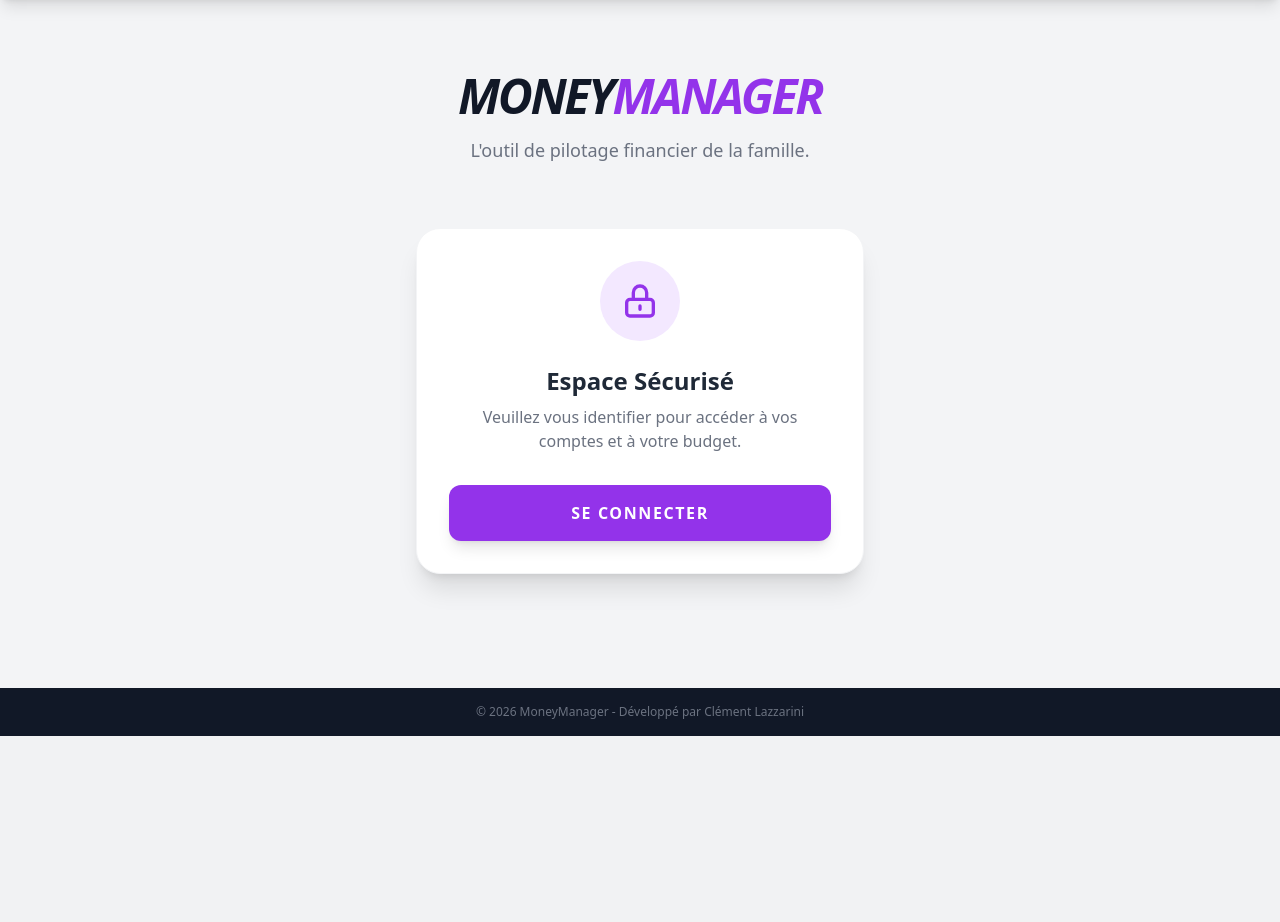
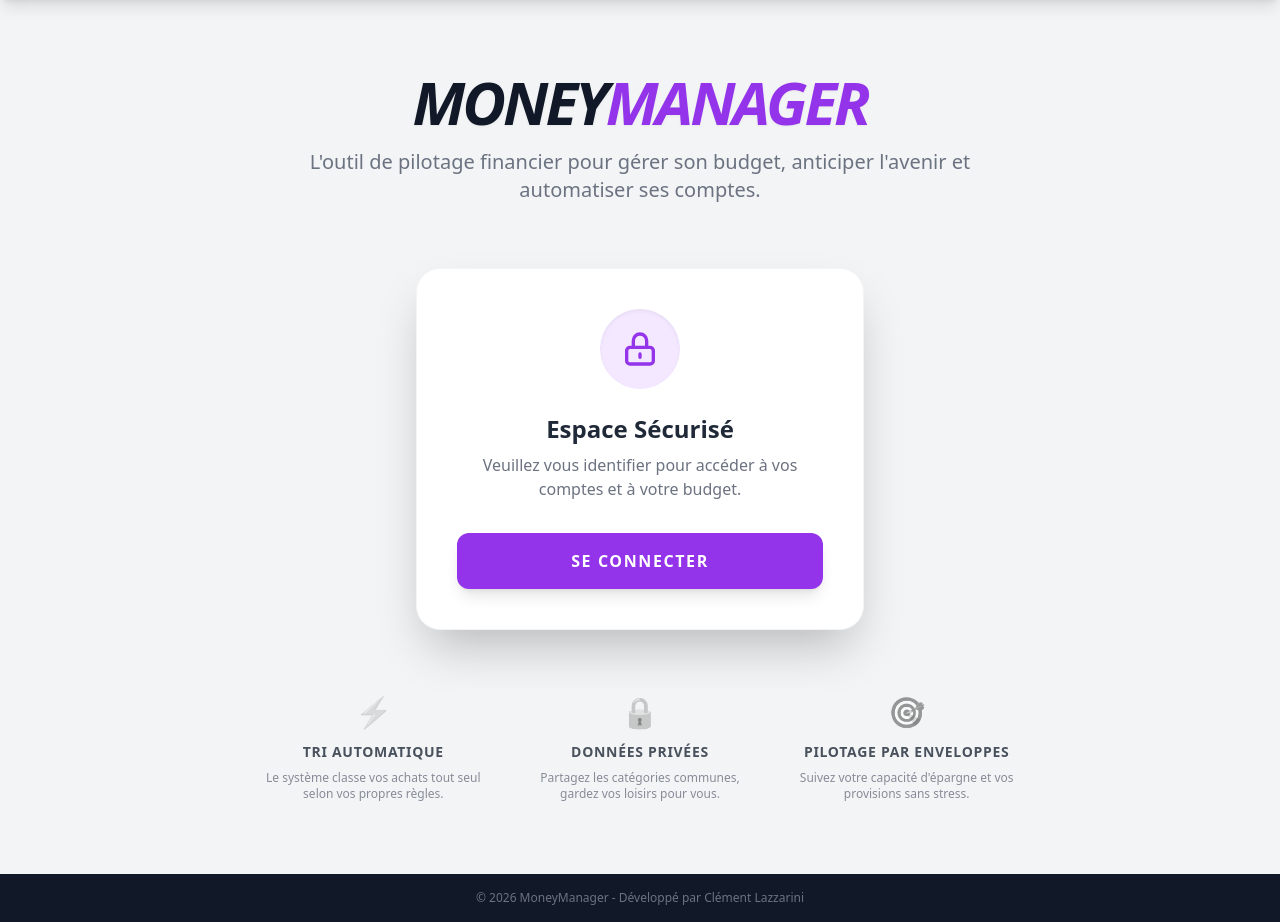
Before and after one commit to ClementLazzarini/MoneyManager, a Django app: page / in a window 1280 px wide. Shown: the part 64-986 px from the top of the page. Before the commit the page ends 800 px from the top, so only its background shows below. Run offline with Django 5.2, Linux system fonts and the light colour scheme; some libraries are stand-ins or nearby versions.

Commit message:
style: redesign home page into a central hub and landing page

```diff
--- a/moneymanager/templates/moneymanager/index.html
+++ b/moneymanager/templates/moneymanager/index.html
@@ -1,50 +1,99 @@
 {% extends 'base.html' %}
 {% load tailwind_tags %}
-
 
 {% block title %}Bienvenue - MoneyManager{% endblock title %}
 
 {% block content %}
-<div class="max-w-4xl mx-auto py-12 px-4">
+<div class="min-h-[80vh] flex flex-col justify-center max-w-5xl mx-auto py-12 px-4">
 
-    <div class="text-center mb-16">
-        <h1 class="text-4xl md:text-5xl font-black text-gray-900 tracking-tighter italic uppercase">
+    <div class="text-center mb-12 md:mb-16">
+        <h1 class="text-4xl md:text-6xl font-black text-gray-900 tracking-tighter italic uppercase drop-shadow-sm">
             Money<span class="text-purple-600">Manager</span>
         </h1>
-        <p class="text-gray-500 mt-4 text-lg font-medium">L'outil de pilotage financier de la famille.</p>
+        <p class="text-gray-500 mt-4 text-lg md:text-xl font-medium max-w-2xl mx-auto">
+            L'outil de pilotage financier pour gérer son budget, anticiper l'avenir et automatiser ses comptes.
+        </p>
     </div>
 
-    <div class="flex flex-col items-center justify-center space-y-6">
-        <div class="bg-white p-8 rounded-3xl shadow-xl border border-gray-100 text-center max-w-md w-full">
+    <div class="flex flex-col items-center justify-center">
 
-            {% if user.is_authenticated %}
-                <!-- === ÉCRAN DÉJÀ CONNECTÉ === -->
-                <div class="w-20 h-20 bg-green-100 text-green-600 rounded-full flex items-center justify-center mx-auto mb-6">
-                    <span class="text-4xl">👋</span>
+        {% if user.is_authenticated %}
+            <div class="bg-white p-8 md:p-10 rounded-3xl shadow-xl border border-gray-100 max-w-2xl w-full">
+
+                <div class="text-center mb-8">
+                    <div class="w-20 h-20 bg-green-100 text-green-600 rounded-full flex items-center justify-center mx-auto mb-4 shadow-inner">
+                        <span class="text-4xl animate-bounce">👋</span>
+                    </div>
+                    <h2 class="text-3xl font-black text-gray-800 mb-1">Bonjour {{ user.username|title }} !</h2>
+                    <p class="text-gray-500 font-medium">Que souhaitez-vous faire aujourd'hui ?</p>
                 </div>
-                <h2 class="text-2xl font-black text-gray-800 mb-2">Bonjour {{ user.username|title }} !</h2>
-                <p class="text-gray-500 mb-8 font-medium">Votre coffre-fort est ouvert et prêt.</p>
 
-                <a href="{% url 'moneymanager:dashboard' year month %}"
-                   class="block w-full bg-gray-900 text-white font-black uppercase tracking-widest py-4 rounded-xl shadow-lg hover:bg-black transition-all transform active:scale-95">
-                    📊 Aller au Dashboard
-                </a>
-            {% else %}
-                <!-- === ÉCRAN VISITEUR INCONNU === -->
-                <div class="w-20 h-20 bg-purple-100 text-purple-600 rounded-full flex items-center justify-center mx-auto mb-6">
+                <div class="grid grid-cols-1 md:grid-cols-2 gap-4">
+
+                    <a href="{% url 'moneymanager:dashboard' year month %}"
+                       class="group bg-gray-900 text-white p-6 rounded-2xl shadow-lg hover:bg-black transition-all transform hover:-translate-y-1 flex flex-col items-center text-center border border-gray-800">
+                        <span class="text-3xl mb-2 group-hover:scale-110 transition-transform">📊</span>
+                        <span class="font-black uppercase tracking-widest text-sm">Budget Mensuel</span>
+                        <span class="text-xs text-gray-400 mt-1">Suivi des dépenses</span>
+                    </a>
+
+                    <a href="{% url 'moneymanager:wealth_dashboard' %}"
+                       class="group bg-purple-50 text-purple-900 p-6 rounded-2xl shadow-sm hover:shadow-md hover:bg-purple-100 transition-all transform hover:-translate-y-1 flex flex-col items-center text-center border border-purple-100">
+                        <span class="text-3xl mb-2 group-hover:scale-110 transition-transform">🏦</span>
+                        <span class="font-black uppercase tracking-widest text-sm text-purple-700">Patrimoine</span>
+                        <span class="text-xs text-purple-500 mt-1">Épargne & Enveloppes</span>
+                    </a>
+
+                    <a href="{% url 'moneymanager:import_page' %}"
+                       class="group bg-blue-50 text-blue-900 p-6 rounded-2xl shadow-sm hover:shadow-md hover:bg-blue-100 transition-all transform hover:-translate-y-1 flex flex-col items-center text-center border border-blue-100">
+                        <span class="text-3xl mb-2 group-hover:scale-110 transition-transform">📥</span>
+                        <span class="font-black uppercase tracking-widest text-sm text-blue-700">Importer CSV</span>
+                        <span class="text-xs text-blue-500 mt-1">Traiter la banque</span>
+                    </a>
+
+                    <a href="{% url 'moneymanager:settings_page' %}"
+                       class="group bg-gray-50 text-gray-900 p-6 rounded-2xl shadow-sm hover:shadow-md hover:bg-gray-100 transition-all transform hover:-translate-y-1 flex flex-col items-center text-center border border-gray-200">
+                        <span class="text-3xl mb-2 group-hover:rotate-45 transition-transform duration-300">⚙️</span>
+                        <span class="font-black uppercase tracking-widest text-sm text-gray-700">Paramètres</span>
+                        <span class="text-xs text-gray-500 mt-1">Règles & Catégories</span>
+                    </a>
+
+                </div>
+            </div>
+
+        {% else %}
+            <div class="bg-white p-8 md:p-10 rounded-3xl shadow-2xl border border-gray-100 text-center max-w-md w-full relative z-10">
+                <div class="w-20 h-20 bg-purple-100 text-purple-600 rounded-full flex items-center justify-center mx-auto mb-6 shadow-inner">
                     <svg class="w-10 h-10" fill="none" stroke="currentColor" viewBox="0 0 24 24"><path stroke-linecap="round" stroke-linejoin="round" stroke-width="2" d="M12 15v2m-6 4h12a2 2 0 002-2v-6a2 2 0 00-2-2H6a2 2 0 00-2 2v6a2 2 0 002 2zm10-10V7a4 4 0 00-8 0v4h8z"></path></svg>
                 </div>
                 <h2 class="text-2xl font-black text-gray-800 mb-2">Espace Sécurisé</h2>
                 <p class="text-gray-500 mb-8 font-medium">Veuillez vous identifier pour accéder à vos comptes et à votre budget.</p>
 
                 <a href="{% url 'moneymanager:login' %}"
-                   class="block w-full bg-purple-600 text-white font-black uppercase tracking-widest py-4 rounded-xl shadow-lg hover:bg-purple-700 transition-all transform active:scale-95">
+                   class="block w-full bg-purple-600 text-white font-black uppercase tracking-widest py-4 rounded-xl shadow-lg hover:bg-purple-700 hover:shadow-purple-500/30 transition-all transform active:scale-95">
                     Se Connecter
                 </a>
-            {% endif %}
+            </div>
 
-        </div>
+            <div class="grid grid-cols-1 md:grid-cols-3 gap-8 max-w-3xl mx-auto mt-16 text-center opacity-80">
+                <div>
+                    <div class="text-3xl mb-3 grayscale opacity-75">⚡</div>
+                    <h3 class="font-bold text-gray-800 text-sm uppercase tracking-wider">Tri Automatique</h3>
+                    <p class="text-xs text-gray-500 mt-2">Le système classe vos achats tout seul selon vos propres règles.</p>
+                </div>
+                <div>
+                    <div class="text-3xl mb-3 grayscale opacity-75">🔒</div>
+                    <h3 class="font-bold text-gray-800 text-sm uppercase tracking-wider">Données Privées</h3>
+                    <p class="text-xs text-gray-500 mt-2">Partagez les catégories communes, gardez vos loisirs pour vous.</p>
+                </div>
+                <div>
+                    <div class="text-3xl mb-3 grayscale opacity-75">🎯</div>
+                    <h3 class="font-bold text-gray-800 text-sm uppercase tracking-wider">Pilotage par enveloppes</h3>
+                    <p class="text-xs text-gray-500 mt-2">Suivez votre capacité d'épargne et vos provisions sans stress.</p>
+                </div>
+            </div>
+        {% endif %}
+
     </div>
-
 </div>
 {% endblock content %}
--- a/templates/base.html
+++ b/templates/base.html
@@ -61,7 +61,6 @@
         <div class="max-w-7xl mx-auto px-4 sm:px-6 lg:px-8">
             <div class="flex items-center justify-center md:justify-between h-16">
 
-                <!-- Logo (Centré sur mobile, à gauche sur PC) -->
                 <div class="flex items-center">
                     <a href="{% url 'moneymanager:index' %}" class="flex-shrink-0 font-black text-xl tracking-widest text-purple-400 hover:text-purple-300 transition">
                         💸 MONEY<span class="text-white">MANAGER</span>
```
